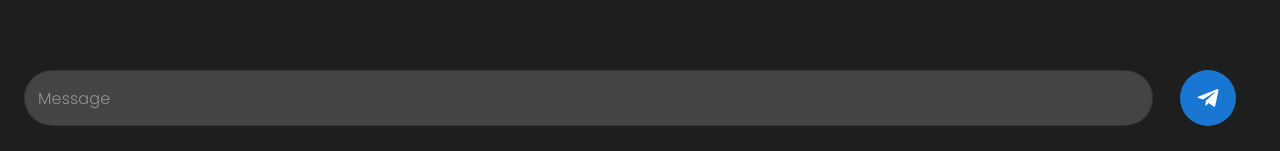
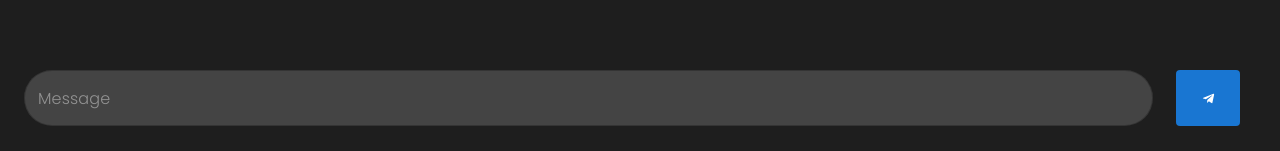
Before and after one commit to DianaBd77/Chat, a React (Create React App) app: page / in a window 1280 px wide. Shown: the part 646-797 px from the top of the page. Built offline with nearby package versions, Linux system fonts and the light colour scheme.

Commit message:
Change icon button to simple button

```diff
--- a/src/App.css
+++ b/src/App.css
@@ -174,6 +174,7 @@
   background-color: #1976d2 !important;
   width: 56px !important;
   height: 56px !important;
+  border-radius: 32px;
 }
 
 .css-mf1cb5-MuiButtonBase-root-MuiIconButton-root {
--- a/src/Components/ChatFooter.js
+++ b/src/Components/ChatFooter.js
@@ -1,6 +1,6 @@
 import "../App.css";
 import React, { useState, useEffect } from "react";
-import { Grid, FormControl, TextField, Box, IconButton } from "@mui/material";
+import { Grid, FormControl, TextField, Box, IconButton, Button } from "@mui/material";
 import SendIcon from "@mui/icons-material/Telegram";
 
 function ChatFooter({ texts }) {
@@ -35,14 +35,14 @@ function ChatFooter({ texts }) {
           </Box>
         </Grid>
         <Grid item sm={1}>
-          <IconButton
+          <Button
             aria-label="send"
             size="large"
             onClick={() => insertMessage(message)}
             className="fab"
           >
             <SendIcon fontSize="inherit" className="send-icon" />
-          </IconButton>
+          </Button>
         </Grid>
       </Grid>
     </div>
```
